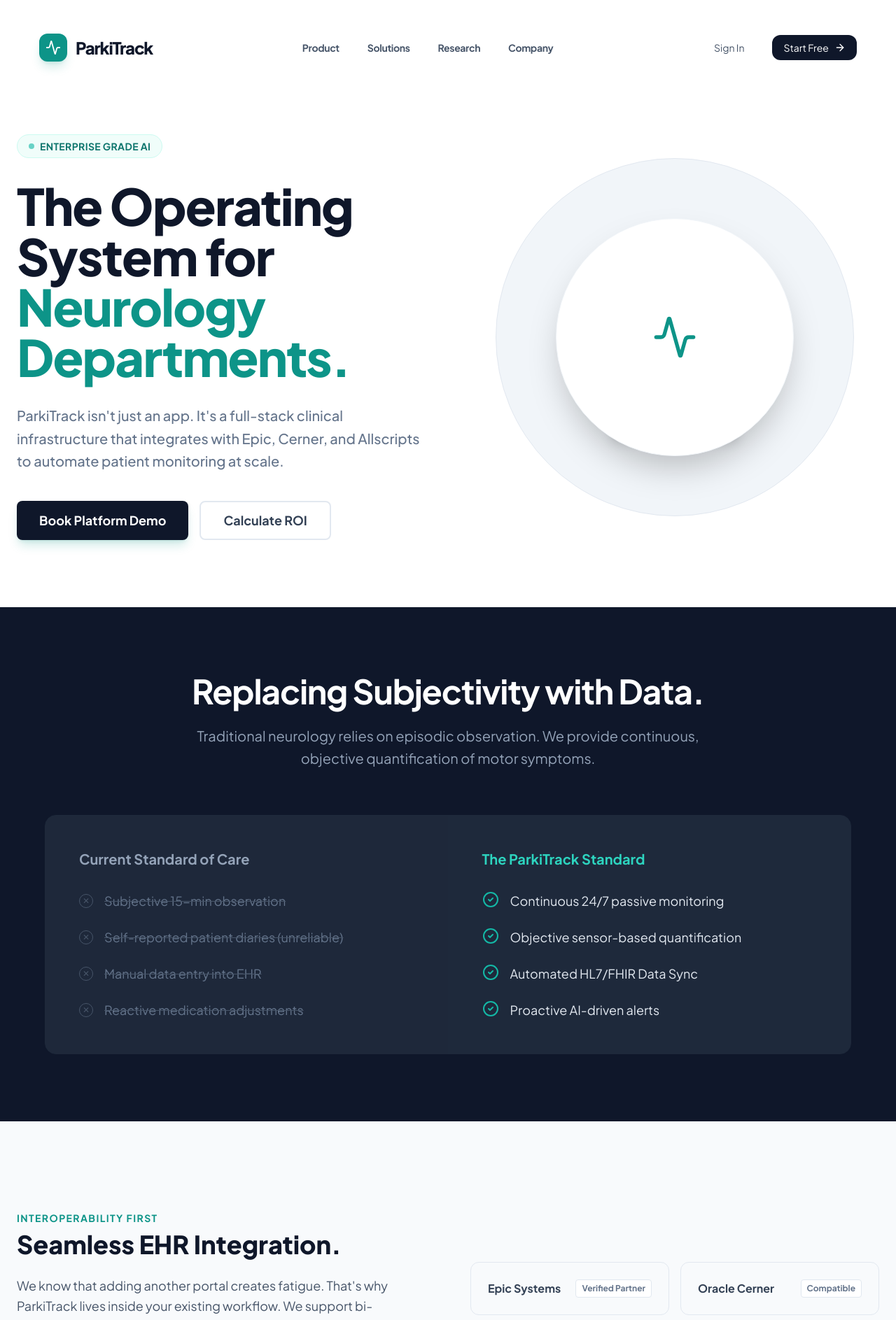
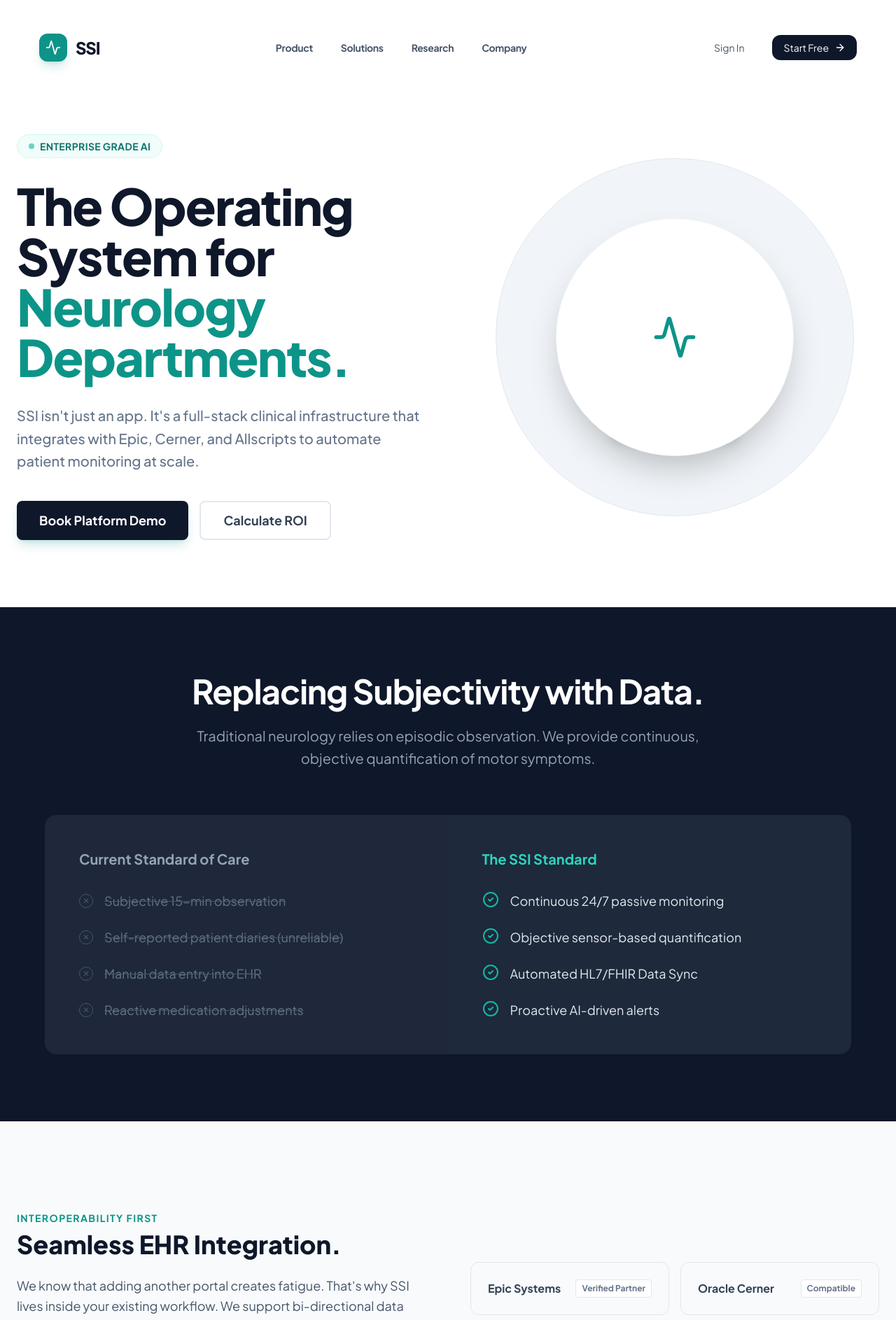
Before and after one commit to Ininsico/MedicalAI, a Next.js app in the folder frontend/: page /solutions in a window 1280 px wide. Shown: the top 1887 px of the page at 70% size. Built offline with nearby package versions, Linux system fonts and the light colour scheme.

Commit message:
I guess i am deploying this now?

```diff
--- a/frontend/src/app/dashboard/reports/page.tsx
+++ b/frontend/src/app/dashboard/reports/page.tsx
@@ -242,7 +242,7 @@
                 doc.text(`Pages ${i} of ${pageCount}`, 180, 285);
             }
 
-            doc.save(`ParkiTrack_FullRecord_${reportPatientName.replace(/\s+/g, '_')}_${new Date().toISOString().split('T')[0]}.pdf`);
+            doc.save(`SSI_FullRecord_${reportPatientName.replace(/\s+/g, '_')}_${new Date().toISOString().split('T')[0]}.pdf`);
             setSuccess(true);
             setLoading(false);
             setTimeout(() => setSuccess(false), 3000);
--- a/frontend/src/app/dashboard/settings/page.tsx
+++ b/frontend/src/app/dashboard/settings/page.tsx
@@ -43,7 +43,7 @@
                 </div>
             </header>
             <p className="mt-4 text-slate-500 font-medium max-w-2xl leading-relaxed">
-                ParkiTrack's clinical stream is protected by end-to-end cryptographic integrity and strict regulatory compliance controls.
+                SSI's clinical stream is protected by end-to-end cryptographic integrity and strict regulatory compliance controls.
             </p>
 
             <div className="grid grid-cols-1 md:grid-cols-3 gap-8">
--- a/frontend/src/app/layout.tsx
+++ b/frontend/src/app/layout.tsx
@@ -3,7 +3,7 @@
 import "./globals.css";
 
 export const metadata: Metadata = {
-  title: "ParkiTrack | Precision Parkinson's Intelligence",
+  title: "SSI | Precision Parkinson's Intelligence",
   description: "Next-generation symptom tracking and longitudinal AI analysis for Parkinson's disease management.",
 };
 
--- a/frontend/src/app/login/page.tsx
+++ b/frontend/src/app/login/page.tsx
@@ -76,7 +76,7 @@
                                 required
                                 value={email}
                                 onChange={(e) => setEmail(e.target.value)}
-                                placeholder="clinician@health.parkitrack.com"
+                                placeholder="clinician@health.SSI.com"
                                 icon={<Mail size={20} />}
                             />
 
--- a/frontend/src/app/page.tsx
+++ b/frontend/src/app/page.tsx
@@ -318,10 +318,10 @@
           <Stethoscope className="text-teal-500 w-16 h-16 mx-auto mb-10 opacity-50" />
           <h2 className="text-3xl md:text-5xl font-serif text-white italic leading-relaxed mb-12">
             "Technology should be the bridge, not the barrier, in neurological care.
-            ParkiTrack delivers on that promise with elegance."
+            SSI delivers on that promise with elegance."
           </h2>
           <div className="flex flex-col items-center">
-            <span className="text-white font-bold text-xl tracking-wide uppercase">Dr. Arslan Abdullah</span>
+            <span className="text-white font-bold text-xl tracking-wide uppercase">Mr. Arslan Rathore</span>
             <span className="text-teal-500 font-bold text-xs tracking-[0.3em] uppercase mt-2">Chief Medical Advisor</span>
           </div>
         </div>
@@ -351,7 +351,7 @@
             <div className="w-10 h-10 bg-slate-900 rounded-xl flex items-center justify-center">
               <Activity size={22} className="text-teal-500" />
             </div>
-            <span className="text-2xl font-black tracking-tighter text-slate-900">ParkiTrack</span>
+            <span className="text-2xl font-black tracking-tighter text-slate-900">SSI</span>
           </div>
           <div className="flex flex-wrap justify-center gap-8 font-bold text-sm text-slate-400 uppercase tracking-widest">
             <Link href="https://github.com/Ininsico/MedicalAI" className="hover:text-teal-600 transition-all flex items-center"><Github size={16} className="mr-2" /> Source Code</Link>
--- a/frontend/src/app/product/page.tsx
+++ b/frontend/src/app/product/page.tsx
@@ -40,7 +40,7 @@
                             <span className="text-gradient">Medical Diagnosis.</span>
                         </h1>
                         <p className="text-xl md:text-2xl text-slate-500 max-w-3xl mx-auto font-medium leading-relaxed mb-12">
-                            ParkiTrack leverages advanced neural networks to detect early-stage Parkinson's markers.
+                            SSI leverages advanced neural networks to detect early-stage Parkinson's markers.
                             Autonomous, precise, and continuously learning from every interaction.
                         </p>
 
@@ -144,7 +144,7 @@
                         Free. Open. Yours.
                     </h2>
                     <p className="text-xl text-slate-400 mb-12 leading-relaxed">
-                        We believe healthcare algorithms should be transparent. That's why ParkiTrack is MIT Licensed.
+                        We believe healthcare algorithms should be transparent. That's why SSI is MIT Licensed.
                         Fork it, modify it, deploy it for your clinic without paying a cent.
                     </p>
                     <Link href="https://github.com/Ininsico/MedicalAI" target="_blank">
--- a/frontend/src/app/solutions/page.tsx
+++ b/frontend/src/app/solutions/page.tsx
@@ -51,7 +51,7 @@
                                 <span className="text-teal-600">Neurology Departments.</span>
                             </h1>
                             <p className="text-xl text-slate-500 font-medium leading-relaxed mb-10 max-w-2xl">
-                                ParkiTrack isn't just an app. It's a full-stack clinical infrastructure that integrates with Epic, Cerner, and Allscripts to automate patient monitoring at scale.
+                                SSI isn't just an app. It's a full-stack clinical infrastructure that integrates with Epic, Cerner, and Allscripts to automate patient monitoring at scale.
                             </p>
                             <div className="flex flex-wrap gap-4">
                                 <Button size="lg" className="h-14 px-8 text-lg bg-slate-900 hover:bg-slate-800 text-white rounded-lg">
@@ -106,7 +106,7 @@
                         isNegative
                     />
                     <ComparisonBox
-                        title="The ParkiTrack Standard"
+                        title="The SSI Standard"
                         items={[
                             "Continuous 24/7 passive monitoring",
                             "Objective sensor-based quantification",
@@ -125,7 +125,7 @@
                             <span className="text-teal-600 font-bold uppercase tracking-widest text-sm mb-2 block">Interoperability First</span>
                             <h2 className="text-4xl font-black text-slate-900 mb-6">Seamless EHR Integration.</h2>
                             <p className="text-lg text-slate-600 leading-relaxed mb-8">
-                                We know that adding another portal creates fatigue. That's why ParkiTrack lives inside your existing workflow.
+                                We know that adding another portal creates fatigue. That's why SSI lives inside your existing workflow.
                                 We support bi-directional data sync via FHIR R4 resources.
                             </p>
                             <ul className="space-y-4">
@@ -294,7 +294,7 @@
                         />
                         <FaqItem
                             q="How does billing work for Remote Patient Monitoring (RPM)?"
-                            a="ParkiTrack automatically logs time spent reviewing data, generating audit-ready reports for CPT codes 99453, 99454, and 99457."
+                            a="SSI automatically logs time spent reviewing data, generating audit-ready reports for CPT codes 99453, 99454, and 99457."
                         />
                     </div>
                 </div>
@@ -307,7 +307,7 @@
                         Ready to modernize your Neurology Department?
                     </h2>
                     <p className="text-xl text-slate-400 mb-12">
-                        Join 200+ forward-thinking clinics using ParkiTrack.
+                        Join 200+ forward-thinking clinics using SSI.
                     </p>
                     <div className="flex flex-col sm:flex-row justify-center gap-4">
                         <Link href="/contact">
--- a/frontend/src/components/layout/Navbar.tsx
+++ b/frontend/src/components/layout/Navbar.tsx
@@ -45,7 +45,7 @@
                             <Activity size={22} className="text-white" />
                         </div>
                         <span className="text-2xl font-black tracking-tighter text-slate-900 group-hover:text-teal-600 transition-colors">
-                            ParkiTrack
+                            SSI
                         </span>
                     </Link>
 
```
